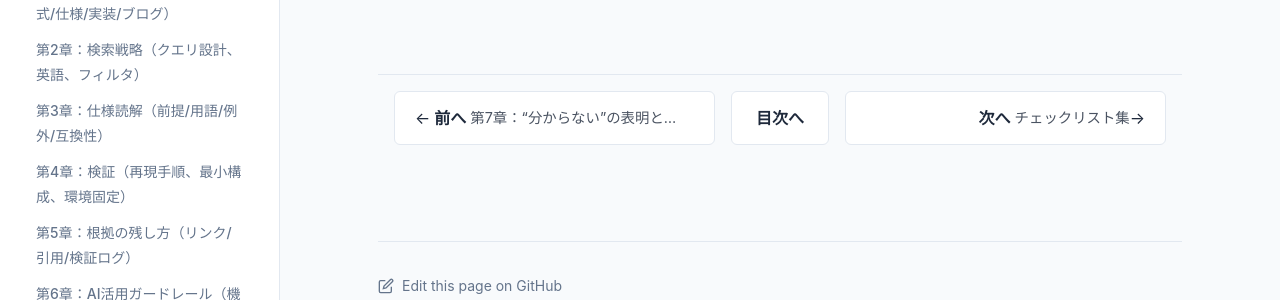
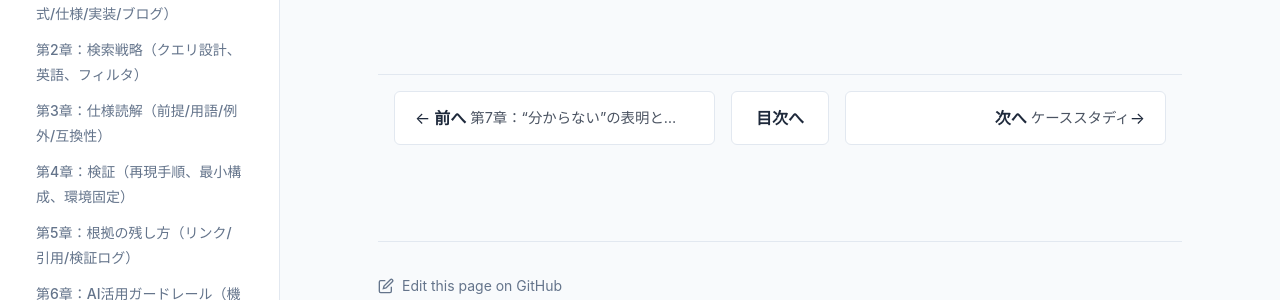
Before and after one commit to itdojp/evidence-based-engineering-book, a Jekyll site: the page built from docs/appendices/templates/index.md, in a window 1280 px wide and 900 px high, scrolled down 238 px. Shown: the part 436-736 px from the top of the window. Built offline with Jekyll 4.4.1, drawn with Linux system fonts in a browser that asks for light colours.

Commit message:
docs: add case studies to navigation and fix order (#13)

```diff
--- a/docs/_data/navigation.yml
+++ b/docs/_data/navigation.yml
@@ -19,6 +19,8 @@ chapters:
 appendices:
   - title: "テンプレ集"
     path: "/appendices/templates/"
+  - title: "ケーススタディ"
+    path: "/appendices/case-studies/"
   - title: "チェックリスト集"
     path: "/appendices/checklists/"
   - title: "参考文献"
```
Also changed, not shown: docs/appendices/case-studies/index.md (+1 -1 lines).
